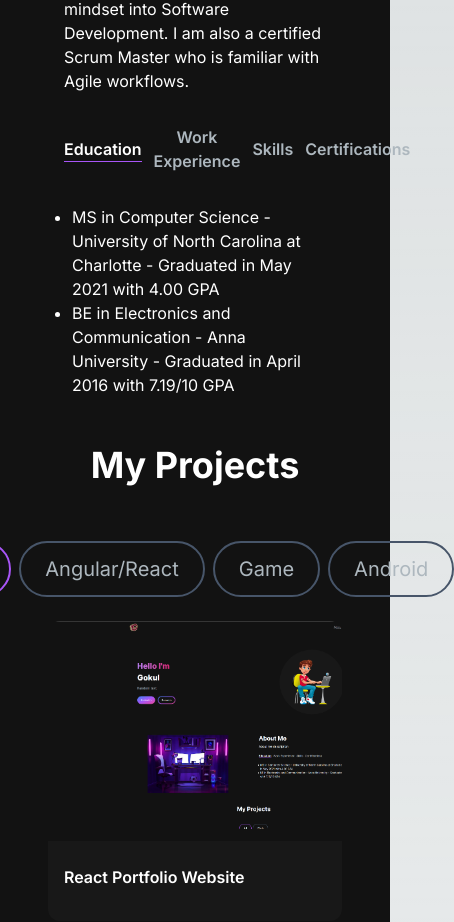
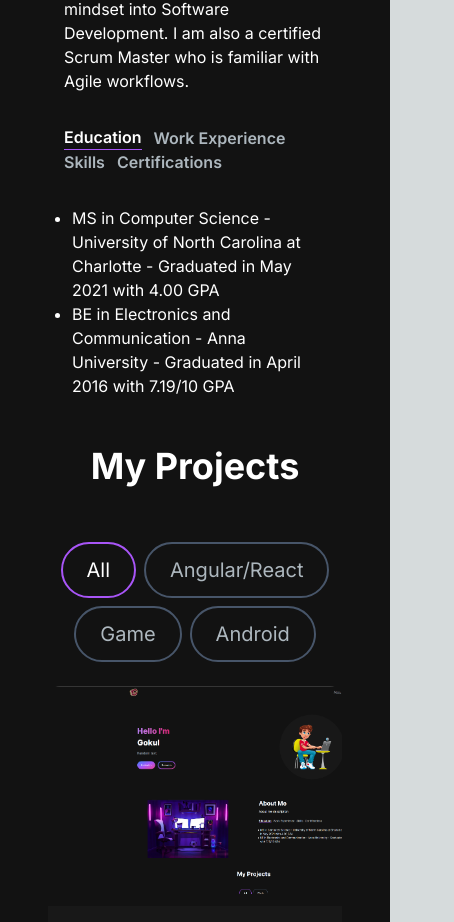
Before and after one commit to gokulthegr8/portfolio, a Next.js app: page / in a window 390 px wide. Shown: the part 1140-2062 px from the top of the page, 454 px wide, since content can reach past the window. Built offline with nearby package versions, Linux system fonts and the light colour scheme.

Commit message:
fix minor mobile bugs

```diff
--- a/src/app/components/AboutSection.jsx
+++ b/src/app/components/AboutSection.jsx
@@ -201,7 +201,7 @@ const AboutSection = () => {
             like to bring my quality mindset into Software Development. I am
             also a certified Scrum Master who is familiar with Agile workflows.{" "}
           </p>
-          <div className="flex flex-row justify-start mt-8">
+          <div className="flex flex-row flex-wrap justify-start mt-8">
             <TabButton
               selectTab={() => handleTabChange("education")}
               active={tab === "education"}
--- a/src/app/components/HeroSection.jsx
+++ b/src/app/components/HeroSection.jsx
@@ -53,7 +53,7 @@ const HeroSection = () => {
               </button>
             </Link>
             <Link
-              href="https://www.linkedin.com/in/gokul-mani/overlay/1705693408307/single-media-viewer/?profileId=ACoAACMC8McBr4ctDqO5C4dZ_H--7RPZ9IDWV7M"
+              href="https://drive.google.com/file/d/1XsIOakYtOoNdoh7oJAOFF36C0RuTDmId/view?usp=drive_link"
               target="_blank"
               rel="noopener noreferrer"
             >
--- a/src/app/components/ProjectsSection.jsx
+++ b/src/app/components/ProjectsSection.jsx
@@ -97,7 +97,7 @@ const ProjectsSection = () => {
       <h2 className="text-center text-4xl font-bold text-white mt-4 mb-8 md:mb-12">
         My Projects
       </h2>
-      <div className="text-white flex flex-row justify-center items-center gap-2 py-6">
+      <div className="text-white flex flex-row flex-wrap justify-center items-center gap-2 py-6">
         <ProjectTag
           onClick={handleTagChange}
           name="All"
```
